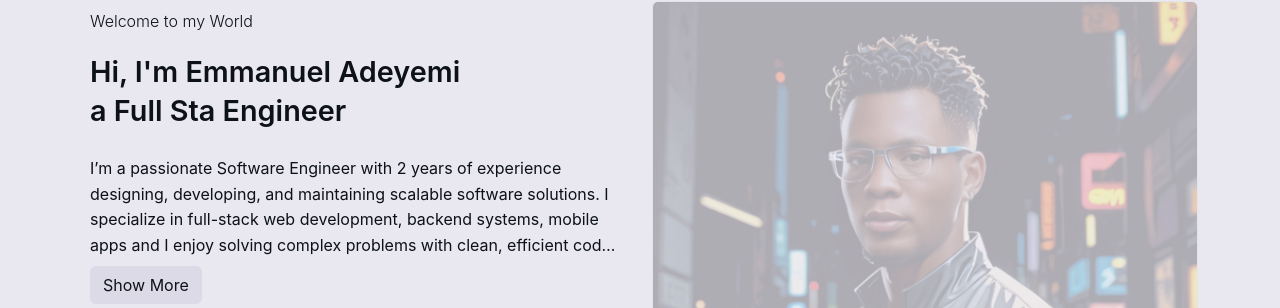
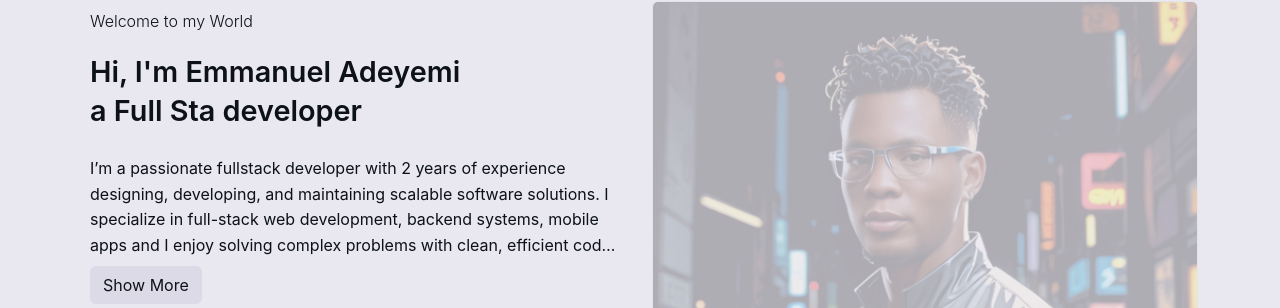
Before and after one commit to cyrus-nodejs/portfolio, a React (Vite) app in the folder Cyrusportfolio/: page / in a window 1280 px wide. Shown: the part 126-434 px from the top of the page. Built offline with nearby package versions, Linux system fonts and the light colour scheme.

Commit message:
UI5 commit

```diff
--- a/Cyrusportfolio/src/page/Bio.tsx
+++ b/Cyrusportfolio/src/page/Bio.tsx
@@ -70,7 +70,7 @@ const Bio = () => {
                   {({ isVisible }) =>
                     <div className={isVisible ? "animate__animated animate__fadeIn" : ""}>
                       <p className=" navpad fw-light">Welcome to my World</p>
-                      <h2 className=" " >Hi, I'm <span className=" "> Emmanuel  Adeyemi</span> <h2 className="txt-rotate" data-rotate='[ "SOFTWARE ENGINEER"]'><h2 className="wrap ">a {text} Engineer</h2></h2></h2>
+                      <h2 className=" " >Hi, I'm <span className=" "> Emmanuel  Adeyemi</span> <h2 className="txt-rotate" data-rotate='[ "SOFTWARE ENGINEER"]'><h2 className="wrap ">a {text} developer</h2></h2></h2>
                     </div>}
                 </TrackVisibility>
               </div>
@@ -83,7 +83,7 @@ const Bio = () => {
                     overflow: 'hidden',
                     textOverflow: 'ellipsis',
                     WebkitLineClamp: isTruncated ? 4 : 'unset',  // Truncate to 3 lines or show all
-                  }}><p>I’m a passionate Software Engineer with 2 years of experience designing, developing, and maintaining scalable software solutions. I specialize in  full-stack web development, backend systems, mobile apps and I enjoy solving complex problems with clean, efficient code.</p>
+                  }}><p>I’m a passionate fullstack developer with 2 years of experience designing, developing, and maintaining scalable software solutions. I specialize in  full-stack web development, backend systems, mobile apps and I enjoy solving complex problems with clean, efficient code.</p>
 
                   <p>My approach combines solid engineering principles with creative problem-solving to deliver reliable and user-friendly products. I thrive in collaborative environments and continuously seek to learn new technologies and best practices to stay ahead in the ever-evolving tech landscape</p>
                 </div>
--- a/Cyrusportfolio/src/page/Portfolio/AllApp.tsx
+++ b/Cyrusportfolio/src/page/Portfolio/AllApp.tsx
@@ -10,11 +10,11 @@ import { useTheme } from "../../context/themecontext";
 const AllAppImage = () => {
     const { darkMode} = useTheme();
   return (
-   <Container>
+   <Container >
 
     {darkMode ? (<Row>
         {allapp.map((item, index) => (
-          <Col  key={index} xs={4} sm={6} md={2} className="p-3">
+          <Col  key={index} xs={4} sm={6} md={2} className="p-3 portfoliobg ">
          <Link to={item.url}>
                <LazyLoadImage
       alt="A sample image"
```
